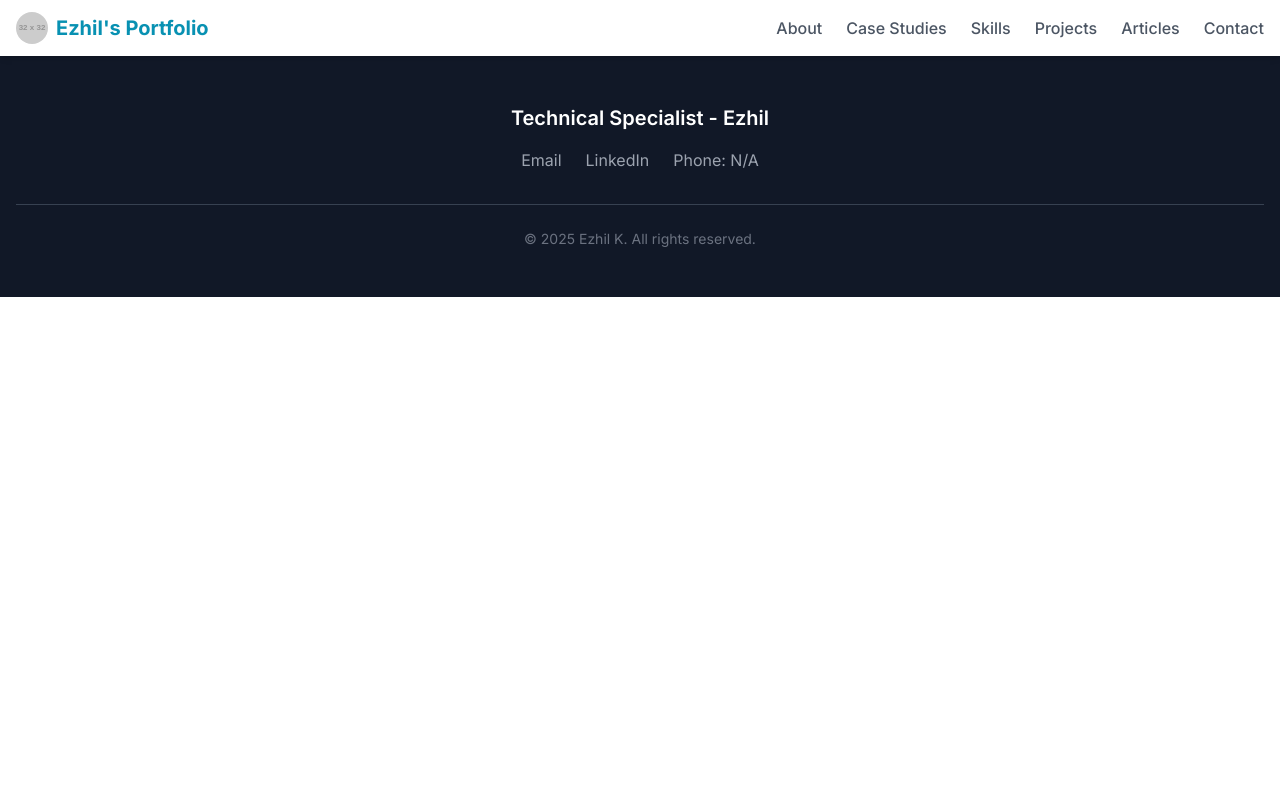
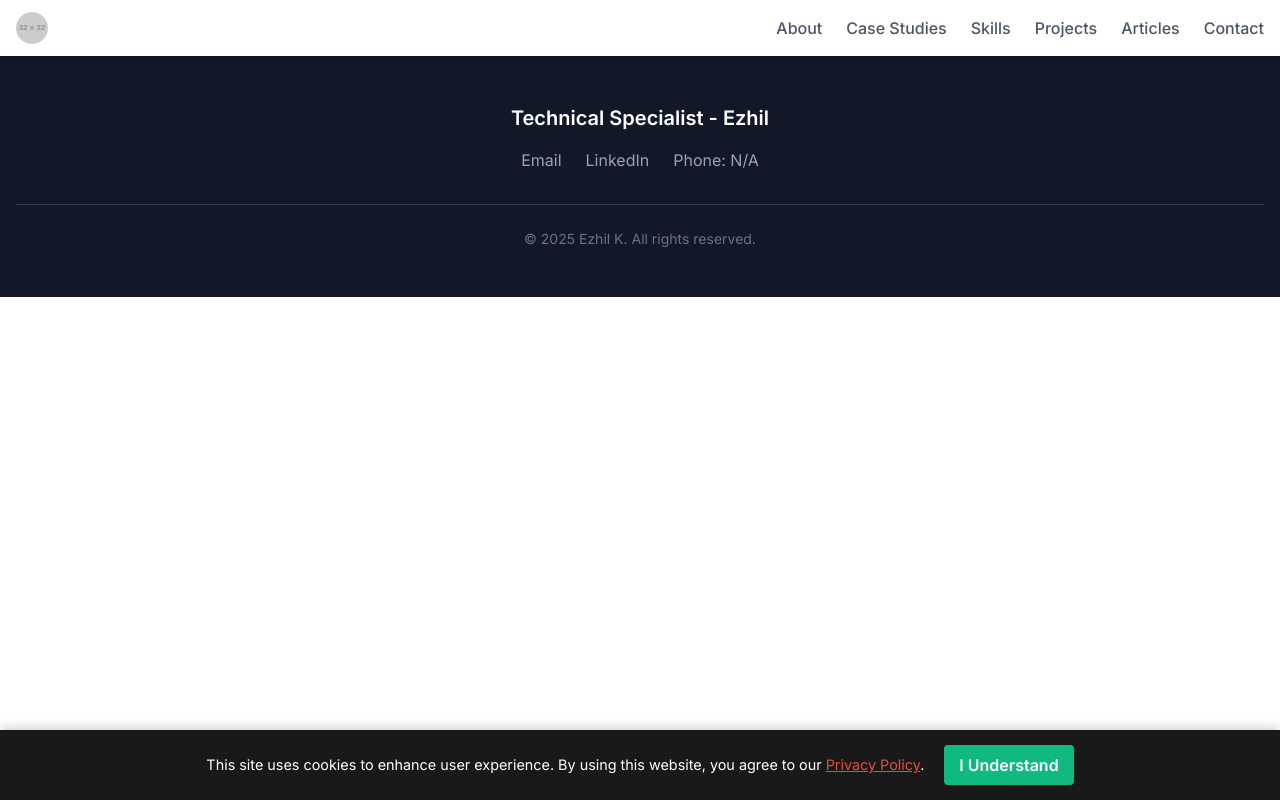
Before and after one commit to Ezhil1K/EK, a Flask app: template templates/base.html in a window 1280 px wide. Run offline with Flask 3, Linux system fonts and the light colour scheme; the template is opened without the code that fills it, so the values that code supplies are empty; grey boxes labelled with a size stand in for pictures from a placeholder-image service; some libraries are stand-ins or nearby versions.

Commit message:
Implement cookie consent banner functionality
Added cookie consent banner and related styles.

```diff
--- a/templates/base.html
+++ b/templates/base.html
@@ -3,11 +3,19 @@
 <head>
     <meta charset="UTF-8">
     <meta name="viewport" content="width=device-width, initial-scale=1.0">
-    <!-- Defines a Jinja block for the page title, allowing child templates to override this default title. This also fixes the critical 500 server error caused by incorrect Jinja syntax. -->
     <title>{% block title %}Technical Specialist - Cleanliness, Rust Prevention & Chemical{% endblock %}</title>
-    <!-- Load Tailwind CSS -->
+
     <script src="https://cdn.tailwindcss.com"></script>
     <link href="https://fonts.googleapis.com/css2?family=Inter:wght@100..900&display=swap" rel="stylesheet">
+
+    <script async src="https://www.googletagmanager.com/gtag/js?id=G-P9619ZPB2G"></script>
+    <script>
+      window.dataLayer = window.dataLayer || [];
+      function gtag(){dataLayer.push(arguments);}
+      gtag('js', new Date());
+
+      gtag('config', 'G-P9619ZPB2G');
+    </script>
     <style>
         body { font-family: 'Inter', sans-serif; }
         .animate-fadeInUp {
@@ -30,45 +38,97 @@
             height: auto;
             transform: translate(-50%, -50%);
         }
+
+        /* ---------------------------------------------------- */
+        /* START: Requested Style Changes */
+
+        /* 1. Custom Red Hover Effect for Navigation Links */
+        .main-nav-link:hover,
+        .main-nav-link:focus {
+            color: #E74C3C !important; /* Specific red color (Hex for a good red) */
+        }
+
+        /* 2. Cookie Consent Banner Styles */
+        #cookie-consent-banner {
+            position: fixed;
+            bottom: 0;
+            left: 0;
+            width: 100%;
+            background-color: rgba(0, 0, 0, 0.9); /* Subtle dark background */
+            color: white;
+            padding: 15px 25px;
+            text-align: center;
+            box-shadow: 0 -2px 10px rgba(0, 0, 0, 0.2);
+            z-index: 9999; /* High Z-index to ensure visibility */
+            display: flex;
+            justify-content: center;
+            align-items: center;
+            gap: 20px;
+            transition: transform 0.4s ease-in-out;
+        }
+
+        #cookie-consent-banner.hidden {
+            transform: translateY(100%); /* Hides the banner off-screen */
+        }
+
+        #cookie-consent-banner p {
+            margin: 0;
+            font-size: 0.9rem;
+        }
+
+        #cookie-consent-banner a {
+            color: #E74C3C; /* Match link color to hover red */
+            text-decoration: underline;
+        }
+
+        #accept-cookies-btn {
+            background-color: #10b981; /* Tailwind Green 600 */
+            color: white;
+            border: none;
+            padding: 8px 15px;
+            cursor: pointer;
+            border-radius: 4px;
+            transition: background-color 0.2s;
+            font-weight: 600;
+            flex-shrink: 0; /* Prevents button from shrinking */
+        }
+
+        #accept-cookies-btn:hover {
+            background-color: #059669; /* Darker Green */
+        }
+        /* END: Requested Style Changes */
+        /* ---------------------------------------------------- */
     </style>
 </head>
 <body class="bg-white text-gray-800">
 
-    <!-- Header / Navigation -->
     <header class="sticky top-0 z-50 bg-white shadow-md">
         <nav class="container mx-auto px-4 py-3 flex justify-between items-center">
-            <!-- Logo (Use optional chaining or default filter) -->
             <a href="/" class="flex items-center space-x-2 text-xl font-bold text-gray-900">
                 <img src="{{ data.logo_url | default('https://placehold.co/32x32/10b981/ffffff?text=EK') }}" alt="Logo" class="w-8 h-8 rounded-full">
-                <span class="text-cyan-600">Ezhil's Portfolio</span>
             </a>
 
-            <!-- Navigation Links -->
             <div class="space-x-6 hidden md:flex">
-                <a href="#about" class="text-gray-600 hover:text-cyan-600 font-medium transition duration-200">About</a>
-                <a href="#casestudies" class="text-gray-600 hover:text-cyan-600 font-medium transition duration-200">Case Studies</a>
-                <a href="#skills" class="text-gray-600 hover:text-cyan-600 font-medium transition duration-200">Skills</a>
-                <a href="#projects" class="text-gray-600 hover:text-cyan-600 font-medium transition duration-200">Projects</a>
-                <a href="#articles" class="text-gray-600 hover:text-cyan-600 font-medium transition duration-200">Articles</a>
-                <a href="#contact" class="text-gray-600 hover:text-cyan-600 font-medium transition duration-200">Contact</a>
+                <a href="#about" class="main-nav-link text-gray-600 font-medium transition duration-200">About</a>
+                <a href="#casestudies" class="main-nav-link text-gray-600 font-medium transition duration-200">Case Studies</a>
+                <a href="#skills" class="main-nav-link text-gray-600 font-medium transition duration-200">Skills</a>
+                <a href="#projects" class="main-nav-link text-gray-600 font-medium transition duration-200">Projects</a>
+                <a href="#articles" class="main-nav-link text-gray-600 font-medium transition duration-200">Articles</a>
+                <a href="#contact" class="main-nav-link text-gray-600 font-medium transition duration-200">Contact</a>
             </div>
 
-            <!-- Mobile Menu Button (Omitted for simplicity, assuming desktop-first) -->
         </nav>
     </header>
 
-    <!-- Main Content Block -->
     <main>
         {% block content %}{% endblock %}
     </main>
 
-    <!-- Footer -->
     <footer class="bg-gray-900 text-white py-12">
         <div class="container mx-auto px-4 text-center">
             <div class="space-y-4">
                 <p class="text-xl font-semibold">Technical Specialist - Ezhil</p>
                 <div class="flex justify-center space-x-6 text-gray-400">
-                    <!-- Defensive access to data keys -->
                     <a href="mailto:{{ data.email_address | default('contact@example.com') }}" class="hover:text-cyan-400 transition duration-200">Email</a>
                     <a href="{{ data.linkedin_url | default('#') }}" target="_blank" class="hover:text-cyan-400 transition duration-200">LinkedIn</a>
                     <p class="hidden sm:inline-block">Phone: {{ data.phone_number | default('N/A') }}</p>
@@ -80,5 +140,35 @@
         </div>
     </footer>
 
-</body>
+    <div id="cookie-consent-banner" class="cookie-banner hidden">
+        <p>
+            This site uses cookies to enhance user experience. By using this website, you agree to our
+            <a href="/privacy-policy" target="_blank">Privacy Policy</a>.
+        </p>
+        <button id="accept-cookies-btn" class="accept-btn">I Understand</button>
+    </div>
+    <script>
+        document.addEventListener('DOMContentLoaded', () => {
+            const banner = document.getElementById('cookie-consent-banner');
+            const acceptBtn = document.getElementById('accept-cookies-btn');
+            const consentKey = 'user_cookie_consent';
+
+            // Check if consent has already been given (using 'true' string in localStorage)
+            if (localStorage.getItem(consentKey) !== 'true') {
+                // Wait briefly before showing to avoid FOUC (Flash of Unstyled Content)
+                setTimeout(() => {
+                    banner.classList.remove('hidden');
+                }, 500);
+            }
+
+            // Handle the accept button click
+            acceptBtn.addEventListener('click', () => {
+                // Set consent in local storage
+                localStorage.setItem(consentKey, 'true');
+                // Hide the banner
+                banner.classList.add('hidden');
+            });
+        });
+    </script>
+    </body>
 </html>
```
